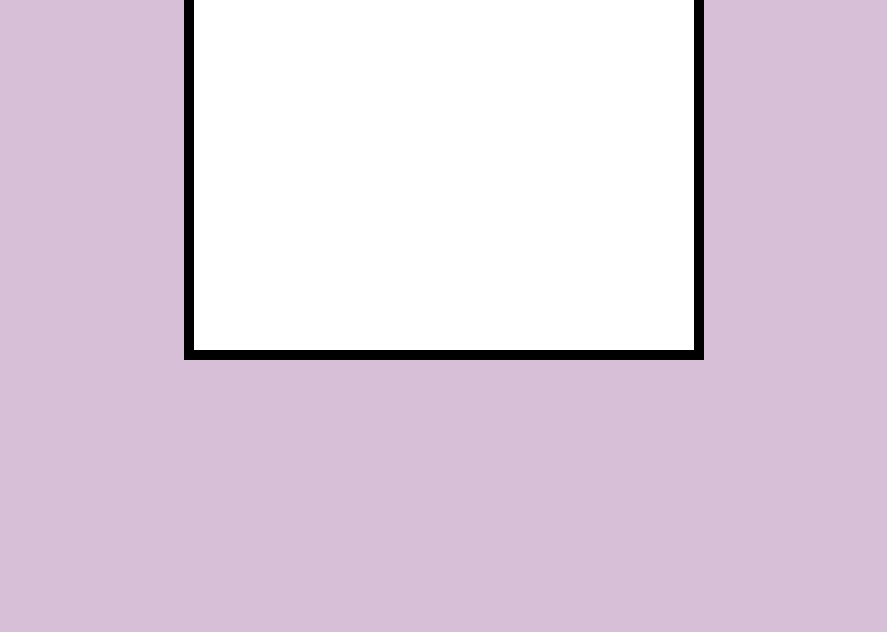
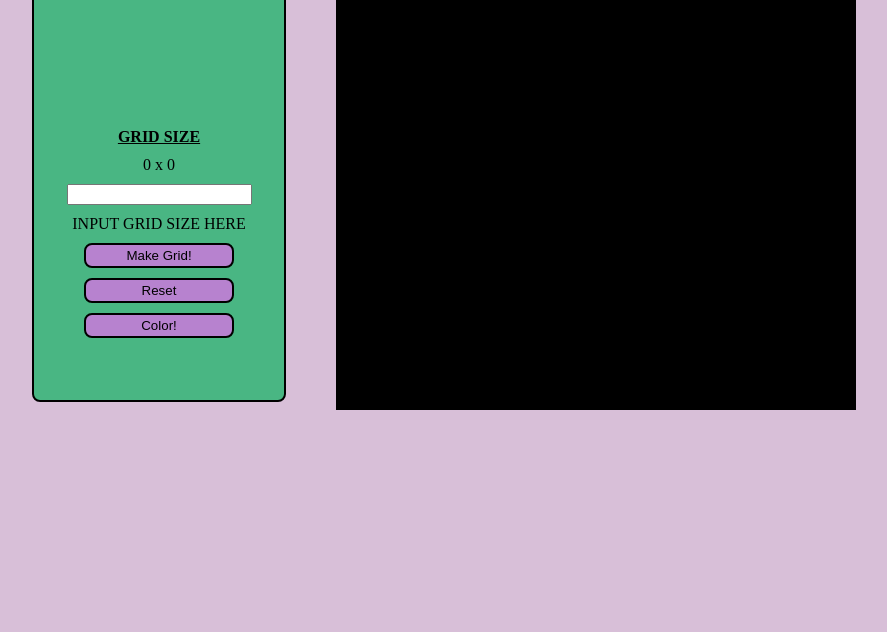
Before and after one commit to mattnazario/etch-a-sketch, a plain HTML site: page index.html in a window 1280 px wide. Shown: the part 168-800 px from the top of the page, without its empty margins (196-1083 px from the left). Drawn offline with Linux system fonts and the light colour scheme.

Commit message:
Add color button, reset button

```diff
--- a/index.html
+++ b/index.html
@@ -7,6 +7,19 @@
         <script src="./scripts.js" defer></script>
     </head>
     <body>
+
+        <div class="options">
+            <div class="title">ETCH-A-SKETCH!</div>
+            <div class="grid-size">
+                <div id="grid-size-title"><u><strong>GRID SIZE</strong></u></div>
+                <div id="grid-size-text">0 x 0</div>
+                <input type="text" id="grid-size-input">INPUT GRID SIZE HERE</input>
+                <button id="make-grid-button">Make Grid!</button>
+                <button id="reset-button">Reset</button>
+                <button id="color">Color!</button>
+            </div>
+
+        </div>
         <div class="container">
 
         </div>
--- a/scripts.js
+++ b/scripts.js
@@ -1,21 +1,40 @@
 
-let container = document.querySelector(".container");
-let r = true;
-makeGrid(5,5,container,r);
+let button = document.querySelector("#make-grid-button");
+let gridSize = document.querySelector("#grid-size-input");
+let size;
+let randomColor = false;
+let colorSwapper = document.querySelector("#color");
+colorSwapper.addEventListener("click",swapColor);
 
+button.addEventListener("click",makeGrid);
 
+let resetButton = document.querySelector("#reset-button");
+resetButton.addEventListener("click",makeGrid);
 
+function swapColor(e){
+    randomColor = !randomColor;
+    colorSwapper.classList.toggle("colorful");
+    makeGrid();
+}
 
-function makeGrid(width,height,parent,randomColor){
+function makeGrid(evt){
+    if(!gridSize.value){
+        size = 16;
+    }else{
+        size = parseInt(gridSize.value);
+    }
+    let parent = document.querySelector(".container");
+    let gridText = document.querySelector("#grid-size-text");
+
     removeGrid(parent);
-    if(width > 100) width = 100;
-    if(height> 100) height = 100;
+    if(size > 100) width = 100;
+    gridText.textContent = `${size} x ${size}`;
 
-    for(let i=0;i<height;i++){
+    for(let i=0;i<size;i++){
         let rowContainer = document.createElement("div");
         rowContainer.classList.add("row");
 
-        for(let j=0;j<width;j++){
+        for(let j=0;j<size;j++){
 
             let square = document.createElement("div");
             square.classList.add("square");
--- a/style.css
+++ b/style.css
@@ -1,13 +1,42 @@
-* {
-    background-color: thistle;
 
-}
 body{
     display: flex;
     justify-content: center;
+    align-items: center;
+    gap: 50px;
+    background-color: thistle;
+}
+.title{
+    font-size: 20px;
+    justify-self: flex-start;
+    font-weight: bold;
+    text-decoration: underline;
+}
+.options{
+    margin-top: 50px;
+    width: 250px;
+    height: 500px;
+    display:flex;
+    flex-direction: column;
+    align-items: center;
+    justify-content: space-around;
+    gap: 20px;
+    background-color: rgb(73, 182, 131);
+
+    border: 2px solid black;
+    border-radius: 8px;
+}
+.grid-size{
+    display: flex;
+    flex-direction: column;
+    justify-self: flex-end;
+    justify-content: space-evenly;
+    align-items: center;
+    gap: 10px;
 
 }
 .container {
+    margin-top: 50px;
     display: flex;
     flex-direction: column;
     justify-content: center;
@@ -39,3 +68,25 @@ body{
     flex: 1 1 auto;
 
 }
+
+button {
+    width: 150px;
+    height: 25px;
+    background-color: rgb(183, 130, 207);
+    color: black;
+    border: 2px solid black;
+    border-radius: 8px;
+    transform: all 0.07s ease;
+}
+
+.colorful{
+    background-color: rgb(145, 21, 202);
+}
+
+button:hover{
+    background-color: rgb(170, 108, 199);
+    transform: scale(1.1);
+}
+input{
+    text-align: center;
+}
```
